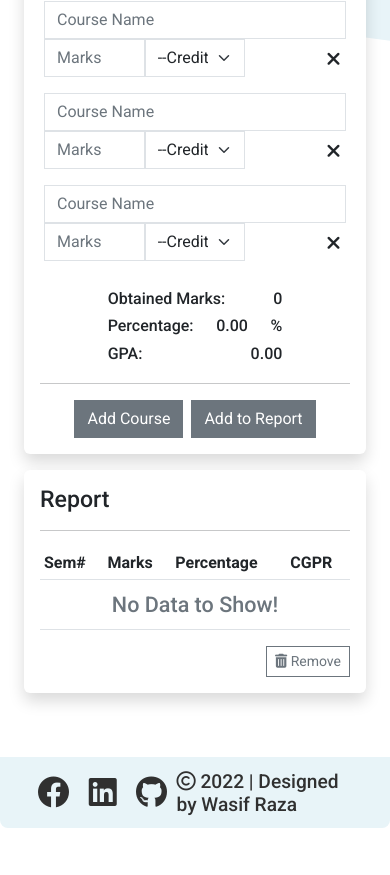
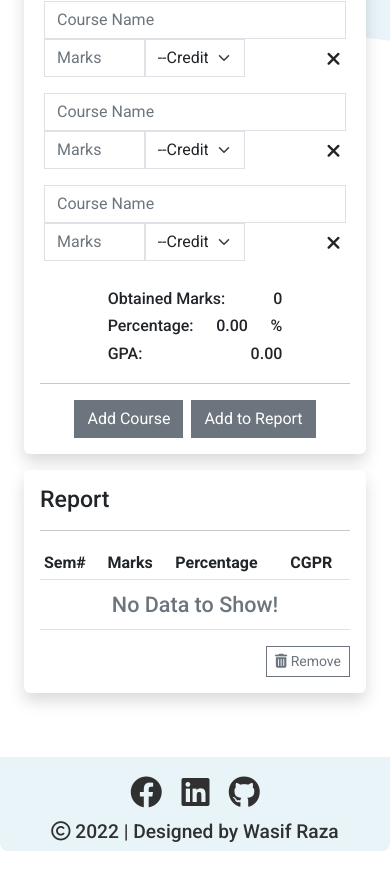
Before and after one commit to mwasifraza/gpa-calculator, a React (Create React App) app: page / in a window 390 px wide. Shown: the part 557-1432 px from the top of the page. Before the commit the page ends 1409 px from the top, so only its background shows below. Built offline with nearby package versions, Linux system fonts and the light colour scheme.

Commit message:
footer responsive

```diff
--- a/src/components/elements/Footer.js
+++ b/src/components/elements/Footer.js
@@ -3,8 +3,8 @@ import React from 'react'
 const Footer = () => {
   return (
     <>
-    <div className='footer py-2 px-3'>
-        <ul className='header-socials'>
+    <div className='footer d-flex flex-md-row flex-column align-items-center justify-content-between py-2 px-3'>
+        <ul className='header-socials d-flex m-0 p-0'>
             <li><a href="#"><i className="fab fa-facebook"></i></a></li>
             <li><a href="#"><i className="fab fa-linkedin"></i></a></li>
             <li><a href="#"><i className="fab fa-github"></i></a></li>
--- a/src/css/main.scss
+++ b/src/css/main.scss
@@ -180,14 +180,11 @@ a,p{
         }
     }
 }
+
+// Footer CSS
 .footer{
-    display: flex;
-    justify-content: space-between;
 
     .header-socials{
-        display: flex;
-        margin: 0;
-        padding: 0;
         list-style-type: none;
 
         li{
```
